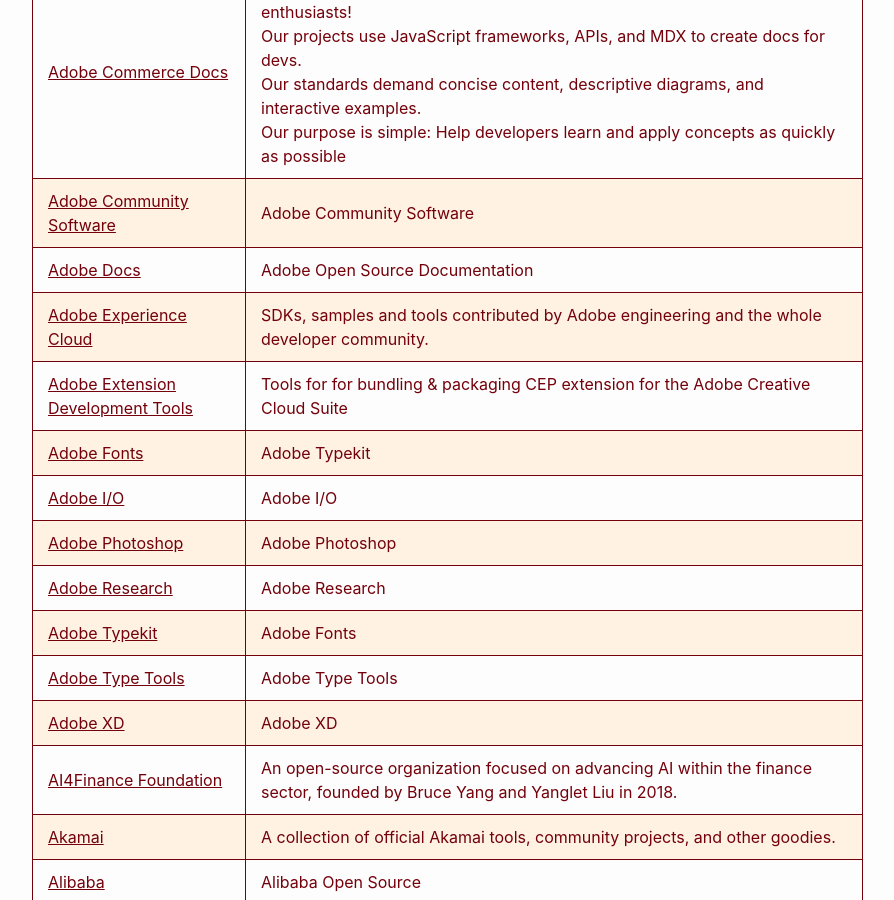
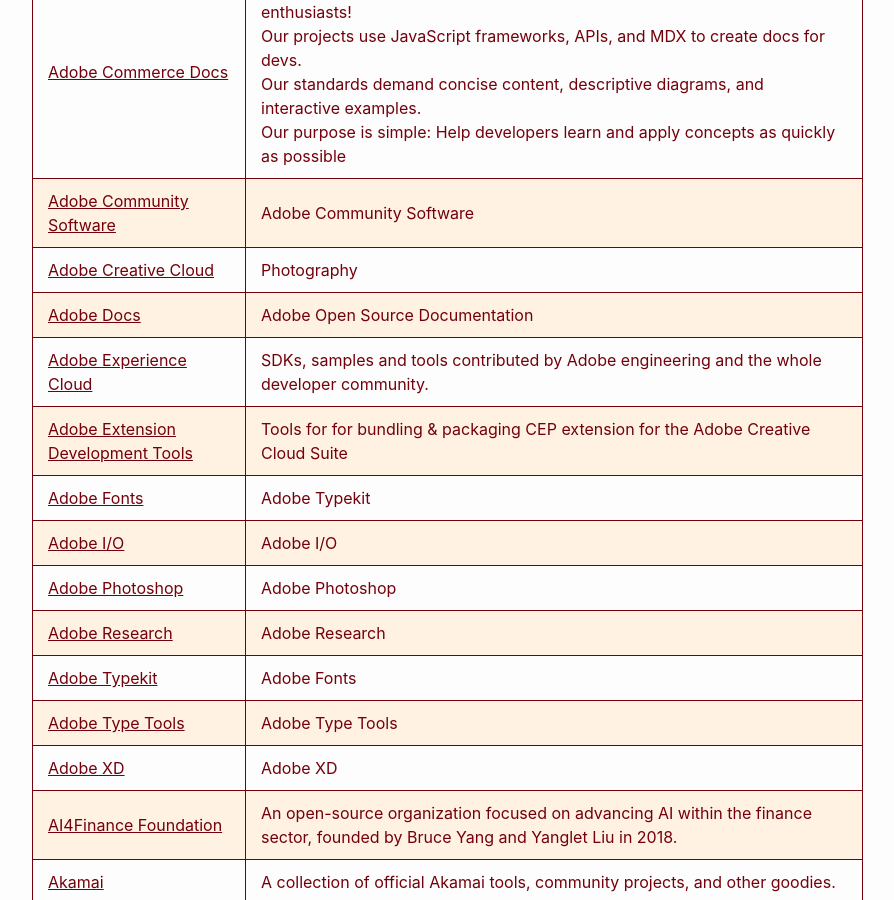
Before and after one commit to RalphHightower/RalphHightower, a Jekyll site: the page built from Computing/GitHubCompanyGovernment.md, in a window 1280 px wide and 900 px high, scrolled down 2049 px. Shown: the whole window, without its empty margins (238-1132 px from the left). Built offline with Jekyll 4.4.1, drawn with Linux system fonts in a browser that asks for light colours; our own code applies the rules of GitHub Pages for plain Markdown files.

Commit message:
[docs](doc): Add GitHubCompanyGovernment(Adobe Creative Cloud)

```diff
--- a/Computing/GitHubCompanyGovernment.md
+++ b/Computing/GitHubCompanyGovernment.md
@@ -11,6 +11,7 @@
 | [Adobe - Perficient](https://github.com/PRFTAdobe ) | Perficient - Adobe |
 | [Adobe Commerce Docs](https://github.com/commerce-docs ) | We are 42—Adobe's team of Commerce devdocs writers, developers, and enthusiasts!<br />Our projects use JavaScript frameworks, APIs, and MDX to create docs for devs.<br />Our standards demand concise content, descriptive diagrams, and interactive examples.<br />Our purpose is simple: Help developers learn and apply concepts as quickly as possible |
 | [Adobe Community Software](https://github.com/Adobe-Consulting-Services ) | Adobe Community Software |
+| [Adobe Creative Cloud](https://youtube.com/@AdobeCreativeCloud? ) | Photography |
 | [Adobe Docs](https://github.com/AdobeDocs ) | Adobe Open Source Documentation |
 | [Adobe Experience Cloud](https://github.com/Adobe-Marketing-Cloud ) | SDKs, samples and tools contributed by Adobe engineering and the whole developer community. |
 | [Adobe Extension Development Tools](https://github.com/adobe-extension-tools ) | Tools for for bundling & packaging CEP extension for the Adobe Creative Cloud Suite |
```
